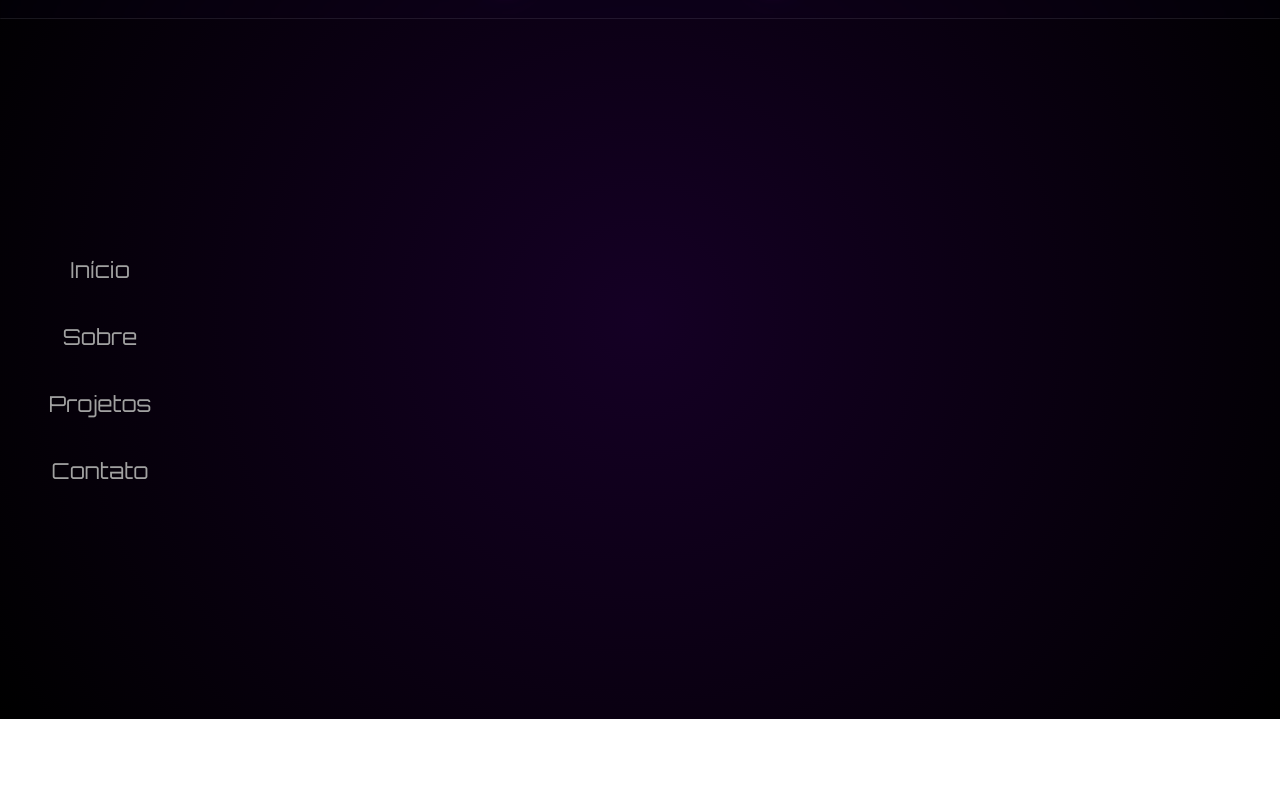
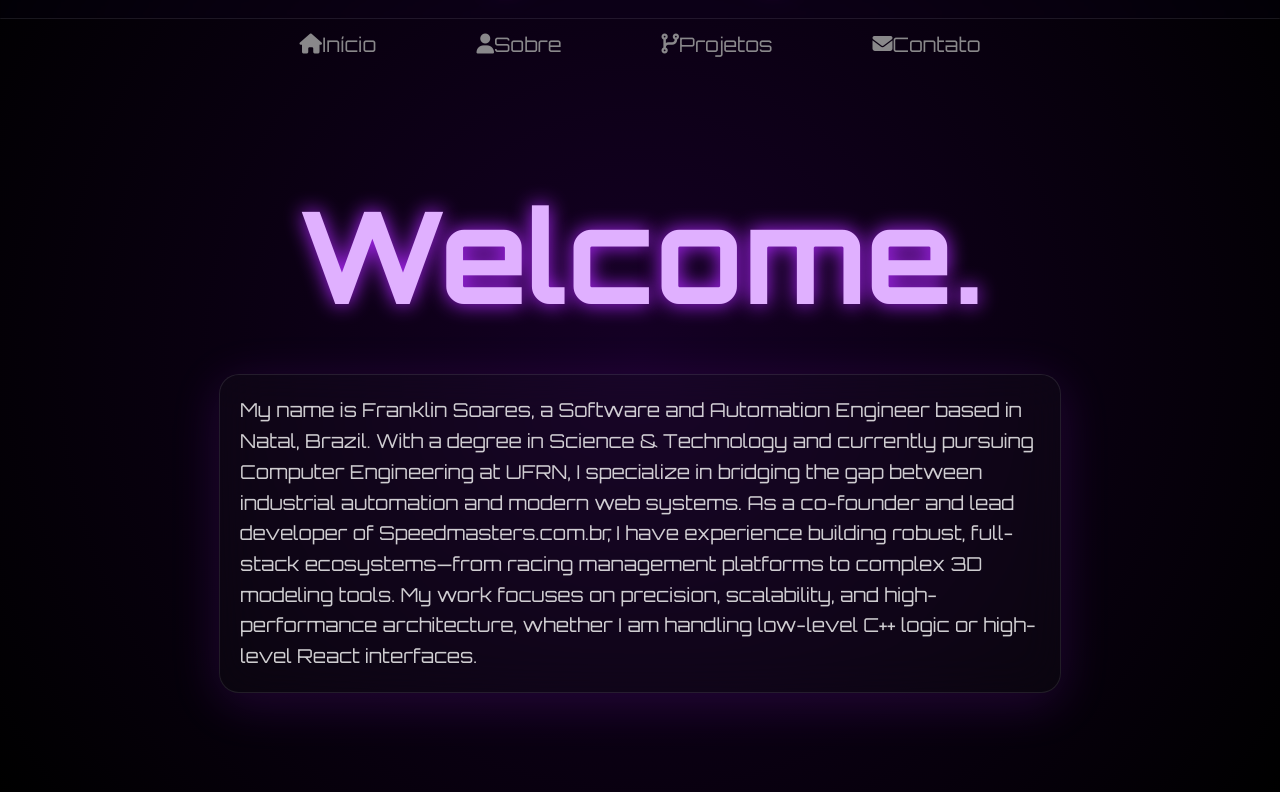
Before and after one commit to franssoares/franssoares.github.io, a plain HTML site: page index.html in a window 1280 px wide. Shown: the part 81-873 px from the top of the page. Before the commit the page ends 800 px from the top, so only its background shows below. Drawn offline with Linux system fonts and the light colour scheme.

Commit message:
add: new styles

```diff
--- a/index.css
+++ b/index.css
@@ -1,10 +1,13 @@
+html {
+    scroll-behavior: smooth;
+}
 body {
     margin: 0;
     min-height: 100vh;
-    /*background: linear-gradient(to right, #0c0029, #0c0029);*/
     font-family: "Orbitron", sans-serif;
 }
 
+/* Estilizando com Classes */
 .background-page {
     margin: 0;
     min-height: 100vh;
@@ -16,19 +19,20 @@ body {
     background-size: cover;
     background-position: center;
     background-repeat: no-repeat;
+    place-items: stretch;
     z-index: 0;
 }
 
 .page {
     display: grid;
     grid-template-areas:
-        "header header header header header header"
-        "menu main main main right right"
-        "menu footer footer footer footer footer";
-    grid-template-columns: 200px 1fr 1fr 1fr 100px 50px;
-    grid-template-rows: 100px 1fr 80px;
-    grid-gap: 2px;
-    padding: 0px;
+        "header header"
+        "menu   menu"
+        "main  main"
+        "footer footer";
+    /* 200px para o menu e 1fr (o resto) para o main */
+    grid-template-columns: 1fr 1fr;
+    grid-template-rows: 100px 50px 1fr 80px;
     min-height: 100vh;
 }
 
@@ -72,29 +76,6 @@ body {
     backdrop-filter: blur(2px);
 }
 
-.page > nav {
-    grid-area: menu;
-    z-index: 2;
-    /*border: 0.2px;
-    border-color: #bbbbbb38;
-    border-style: ridge;
-    /*backdrop-filter: blur(2px);*/
-    padding: 10px;
-    box-sizing: border-box;
-    color: aliceblue;
-    display: flex;
-    flex-direction: column;
-    justify-content: center; /* Centraliza os links horizontalmente */
-    align-items: center; /* Centraliza os links verticalmente (opcional) */
-}
-
-.page > nav > a {
-    color: #a1a1a1;
-    font-size: 22px;
-    text-decoration: none;
-    margin: 20px;
-}
-
 /* Isso vai alinhar as chaves e o nome perfeitamente no centro */
 .header-center {
     display: flex;
@@ -120,3 +101,66 @@ body {
         0 0 20px #b026ff,
         0 0 40px #b026ff;
 }
+
+.page > nav {
+    grid-area: menu;
+    display: flex;
+    flex-direction: row;
+    justify-content: center;
+    align-items: center;
+    gap: 20px;
+    border-color: aliceblue;
+}
+
+.page > nav > a {
+    color: #a1a1a1d8;
+    font-size: 20px;
+    text-decoration: none;
+    padding: 10px 40px;
+    display: flex;
+    align-items: center;
+    transition: all 0.3s ease; /* Adicione isso para um efeito suave! */
+}
+
+.page nav > a:hover {
+    background-color: #cccccc25;
+    border-radius: 40px;
+}
+
+/* Estilizando pelo ID */
+/* O Main define ONDE o conteúdo vai ficar no tabuleiro */
+main {
+    grid-area: main; /* Ocupa o centro do seu grid */
+    display: flex;
+    flex-direction: column; /* Empilha as seções uma embaixo da outra */
+    gap: 0; /* Controla se haverá espaço entre as seções */
+}
+
+/* A Section define COMO o conteúdo se comporta lá dentro */
+#topo {
+    display: flex;
+    flex-direction: column;
+    align-items: center; /* Centraliza horizontalmente (no eixo column) */
+}
+
+#topo h1 {
+    font-size: 8rem;
+    color: #e0b0ff;
+    text-shadow: 0 0 20px #b026ff;
+    margin-bottom: 20px;
+}
+
+#topo p {
+    z-index: 4;
+    font-size: 1.2rem;
+    line-height: 1.6;
+    color: rgba(255, 255, 255, 0.8);
+    background-color: rgba(240, 248, 255, 0.021);
+    max-width: 800px; /* Largura máxima confortável para leitura */
+    margin-inline: auto;
+    padding: 20px;
+    border: 0.1px solid rgba(240, 248, 255, 0.096);
+    border-radius: 20px;
+    backdrop-filter: blur(20px);
+    box-shadow: 0 10px 50px #af26ff28;
+}
--- a/index.html
+++ b/index.html
@@ -41,11 +41,34 @@
                     </a>
                 </header>
                 <nav class="a">
-                    <a href="#topo">Início</a>
-                    <a href="#sobre">Sobre</a>
-                    <a href="#projetos">Projetos</a>
-                    <a href="#contato">Contato</a>
+                    <a href="#topo"><i class="fa-solid fa-house"></i>Início</a>
+                    <a href="#sobre"><i class="fa-solid fa-user"></i>Sobre</a>
+                    <a href="#projetos"
+                        ><i class="fa-solid fa-code-branch"></i>Projetos</a
+                    >
+                    <a href="#contato"
+                        ><i class="fa-solid fa-envelope"></i>Contato</a
+                    >
                 </nav>
+                <main>
+                    <section id="topo">
+                        <h1>Welcome.</h1>
+                        <p>
+                            My name is Franklin Soares, a Software and
+                            Automation Engineer based in Natal, Brazil. With a
+                            degree in Science & Technology and currently
+                            pursuing Computer Engineering at UFRN, I specialize
+                            in bridging the gap between industrial automation
+                            and modern web systems. As a co-founder and lead
+                            developer of Speedmasters.com.br, I have experience
+                            building robust, full-stack ecosystems—from racing
+                            management platforms to complex 3D modeling tools.
+                            My work focuses on precision, scalability, and
+                            high-performance architecture, whether I am handling
+                            low-level C++ logic or high-level React interfaces.
+                        </p>
+                    </section>
+                </main>
             </div>
         </div>
     </body>
```
